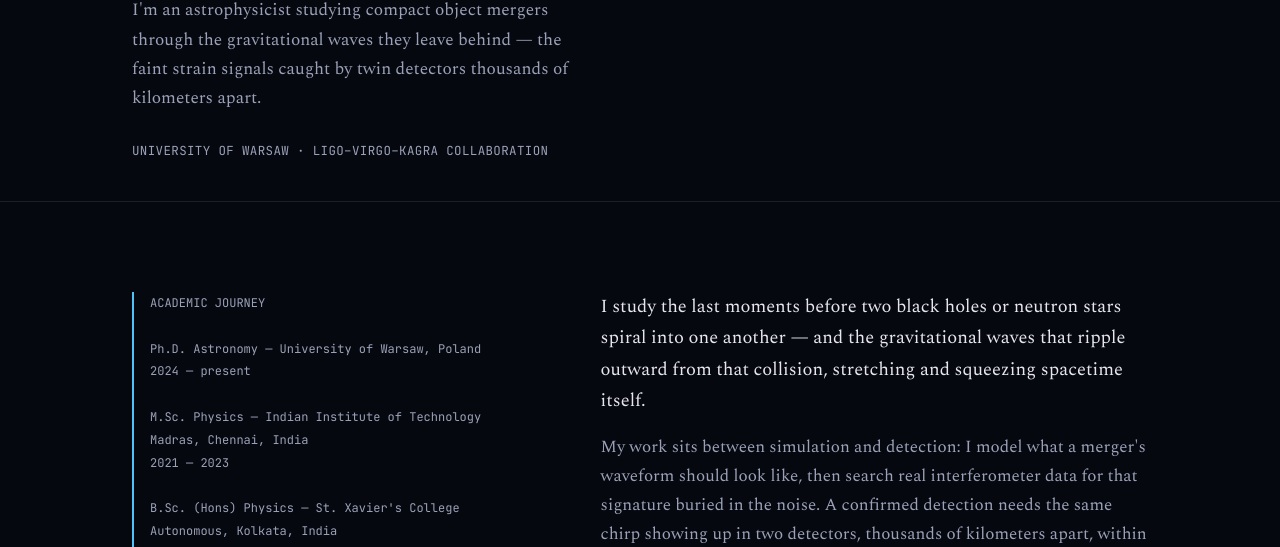
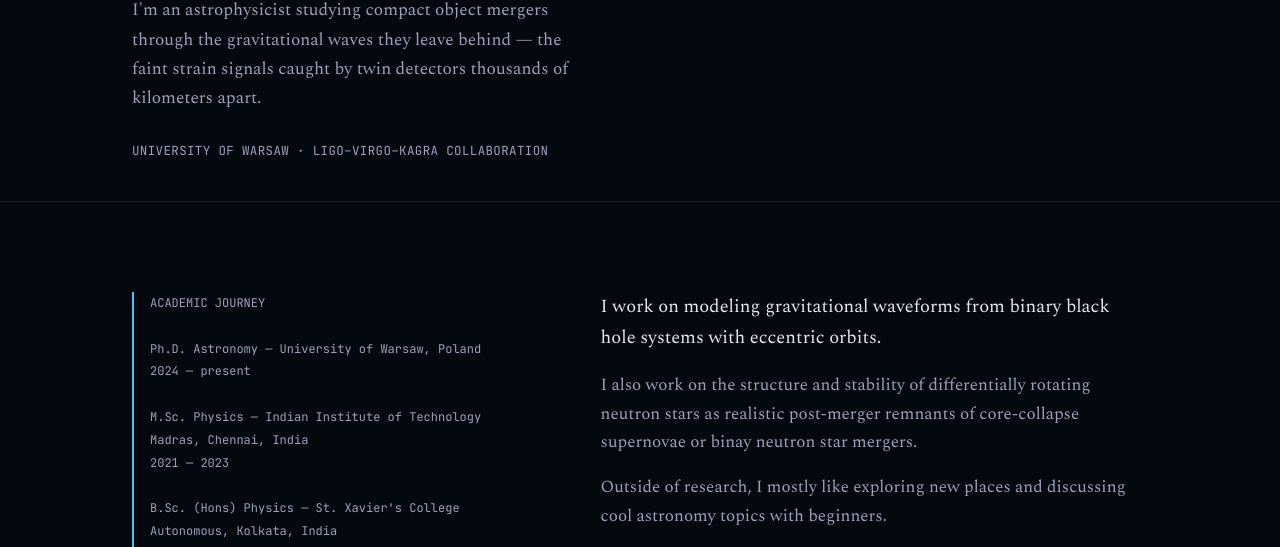
Before and after one commit to pratulmanna/pratulmanna.github.io, a plain HTML site: page index.html in a window 1280 px wide. Shown: the part 405-952 px from the top of the page. Drawn offline with nearby package versions, Linux system fonts and the light colour scheme.

Commit message:
Update index.html

```diff
--- a/index.html
+++ b/index.html
@@ -438,9 +438,9 @@
       </div>
     </div>
     <div>
-      <p>I study the last moments before two black holes or neutron stars spiral into one another — and the gravitational waves that ripple outward from that collision, stretching and squeezing spacetime itself.</p>
-      <p>My work sits between simulation and detection: I model what a merger's waveform should look like, then search real interferometer data for that signature buried in the noise. A confirmed detection needs the same chirp showing up in two detectors, thousands of kilometers apart, within milliseconds of each other — that coincidence is what turns a noisy wiggle into a discovery.</p>
-      <p>Outside of research, I maintain a small open-source toolkit for gravitational-wave data conditioning, and I mentor early-career researchers moving from physics into astronomy.</p>
+      <p>I work on modeling gravitational waveforms from binary black hole systems with eccentric orbits.</p>
+      <p>I also work on the structure and stability of differentially rotating neutron stars as realistic post-merger remnants of core-collapse supernovae or binay neutron star mergers.</p>
+      <p>Outside of research, I mostly like exploring new places and discussing cool astronomy topics with beginners.</p>
     </div>
   </div>
 </section>
```
